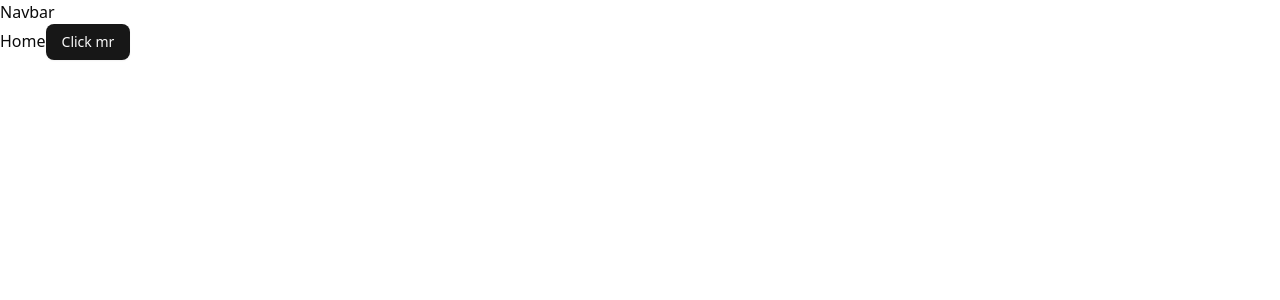
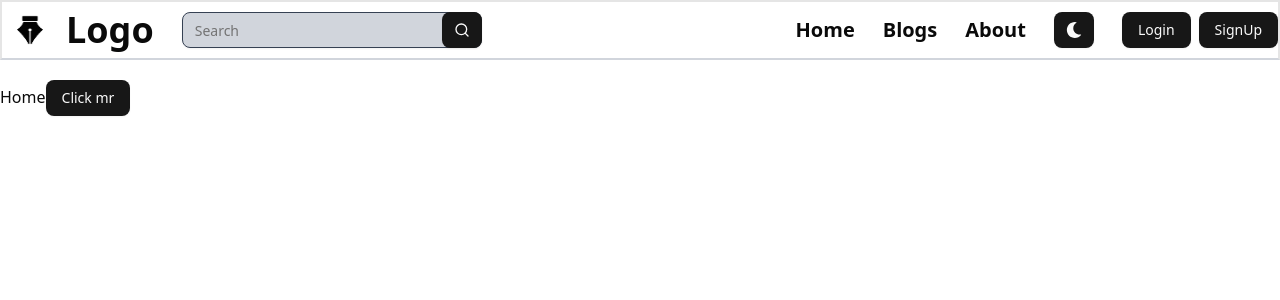
Before and after one commit to pranavcherkar/blogging-site-with-AI, a React (Vite) app in the folder frontend/blog-site/: page / in a window 1280 px wide. Shown: the top 300 px of the page. Built offline with nearby package versions, Linux system fonts and the light colour scheme.

Commit message:
navbar created

```diff
--- a/frontend/blog-site/package.json
+++ b/frontend/blog-site/package.json
@@ -17,6 +17,7 @@
     "lucide-react": "^0.525.0",
     "react": "^19.1.0",
     "react-dom": "^19.1.0",
+    "react-icons": "^5.5.0",
     "react-router-dom": "^7.6.3",
     "tailwind-merge": "^3.3.1",
     "tailwindcss": "^4.1.11"
--- a/frontend/blog-site/src/components/Navbar.jsx
+++ b/frontend/blog-site/src/components/Navbar.jsx
@@ -1,7 +1,72 @@
 import React from "react";
+import { Link } from "react-router-dom";
+import logo from "../assets/LogoOg.png";
+import { Input } from "./ui/input";
+import { Button } from "./ui/button";
+import { Search } from "lucide-react";
+import { FaMoon } from "react-icons/fa";
+const Navbar = () => {
+  const user = false;
+  return (
+    <div className="py-2 fixed w-full dark:bg-gray-800 dark:border-b-gray-600 border-b-gray-300 border-2 bg-white z-50">
+      <div className="max-w-7xl mx-auto flex justify-between items-center px-4 md:px-0">
+        {/* logo section */}
+        <div className="flex gap-7 items-center">
+          <Link to={"/"}>
+            <div className="flex gap-2 items-center">
+              <img src={logo} alt="" className="w-14 h-7 md:h-10 dark:invert" />
+              <h1 className="font-bold text-3xl md:text-4xl">Logo</h1>
+            </div>
+          </Link>
+          <div className="relative hidden md:block">
+            <Input
+              type="text"
+              placeholder="Search "
+              className=" border border-gray-700 dark:bg-gray-900 bg-gray-300 w-[300px] hidden md:block"
+            />
+            <Button className="absolute right-0 top-0">
+              <Search />
+            </Button>
+          </div>
+        </div>
+        {/* nav section */}
+        <nav className=" flex md:gap-7 gap-4 items-center ">
+          <ul className="hidden md:flex gap-7 items-center text-xl  font-semibold">
+            <Link to={"/"}>
+              {" "}
+              <li>Home</li>
+            </Link>
+            <Link to={"/Blogs"}>
+              {" "}
+              <li>Blogs</li>
+            </Link>
 
-const Navbar = () => {
-  return <div>Navbar</div>;
+            <Link to={"/About"}>
+              {" "}
+              <li>About</li>
+            </Link>
+          </ul>
+          <div className="flex">
+            <Button>
+              <FaMoon />
+            </Button>
+            {user ? (
+              <div></div>
+            ) : (
+              <div className="ml-7 md:flex gap-2">
+                <Link to={"/Login"}>
+                  <Button>Login</Button>
+                </Link>
+                <Link className="hidden md:block" to={"/Signup"}>
+                  <Button>SignUp</Button>
+                </Link>
+              </div>
+            )}
+          </div>
+        </nav>
+      </div>
+    </div>
+  );
 };
 
 export default Navbar;
--- /dev/null
+++ b/frontend/blog-site/src/components/ui/input.jsx
@@ -0,0 +1,21 @@
+import * as React from "react";
+
+import { cn } from "../../lib/utils";
+
+function Input({ className, type, ...props }) {
+  return (
+    <input
+      type={type}
+      data-slot="input"
+      className={cn(
+        "file:text-foreground placeholder:text-muted-foreground selection:bg-primary selection:text-primary-foreground dark:bg-input/30 border-input flex h-9 w-full min-w-0 rounded-md border bg-transparent px-3 py-1 text-base shadow-xs transition-[color,box-shadow] outline-none file:inline-flex file:h-7 file:border-0 file:bg-transparent file:text-sm file:font-medium disabled:pointer-events-none disabled:cursor-not-allowed disabled:opacity-50 md:text-sm",
+        "focus-visible:border-ring focus-visible:ring-ring/50 focus-visible:ring-[3px]",
+        "aria-invalid:ring-destructive/20 dark:aria-invalid:ring-destructive/40 aria-invalid:border-destructive",
+        className
+      )}
+      {...props}
+    />
+  );
+}
+
+export { Input };
--- a/frontend/blog-site/src/pages/About.jsx
+++ b/frontend/blog-site/src/pages/About.jsx
@@ -1,7 +1,7 @@
 import React from "react";
 
 const About = () => {
-  return <div>About</div>;
+  return <div className="pt-20">About</div>;
 };
 
 export default About;
--- a/frontend/blog-site/src/pages/Blogs.jsx
+++ b/frontend/blog-site/src/pages/Blogs.jsx
@@ -1,7 +1,7 @@
 import React from "react";
 
 const Blogs = () => {
-  return <div>Blogs</div>;
+  return <div className="pt-20">Blogs</div>;
 };
 
 export default Blogs;
--- a/frontend/blog-site/src/pages/Home.jsx
+++ b/frontend/blog-site/src/pages/Home.jsx
@@ -3,7 +3,7 @@ import React from "react";
 
 const Home = () => {
   return (
-    <div>
+    <div className="pt-20">
       Home
       <Button>Click mr</Button>
     </div>
--- a/frontend/blog-site/src/pages/Login.jsx
+++ b/frontend/blog-site/src/pages/Login.jsx
@@ -1,7 +1,7 @@
 import React from "react";
 
 const Login = () => {
-  return <div>Login</div>;
+  return <div className="pt-20">Login</div>;
 };
 
 export default Login;
--- a/frontend/blog-site/src/pages/Signup.jsx
+++ b/frontend/blog-site/src/pages/Signup.jsx
@@ -1,7 +1,7 @@
 import React from "react";
 
 const Signup = () => {
-  return <div>Signup</div>;
+  return <div className="pt-20">Signup</div>;
 };
 
 export default Signup;
```
Also changed, not shown: frontend/blog-site/src/assets/LogoOg.png (added), 1 other file (tests, documents, lock files or other folders).
